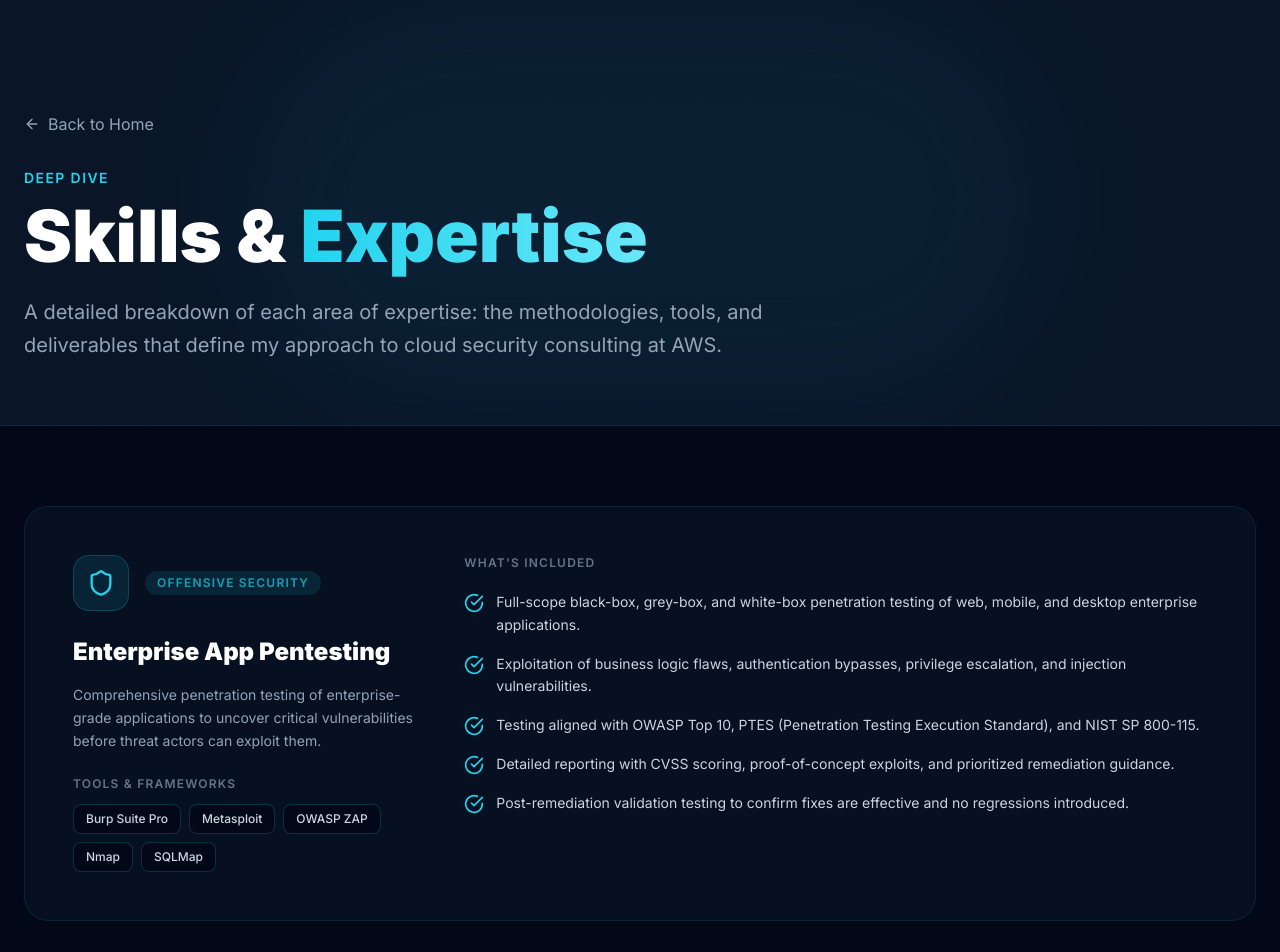
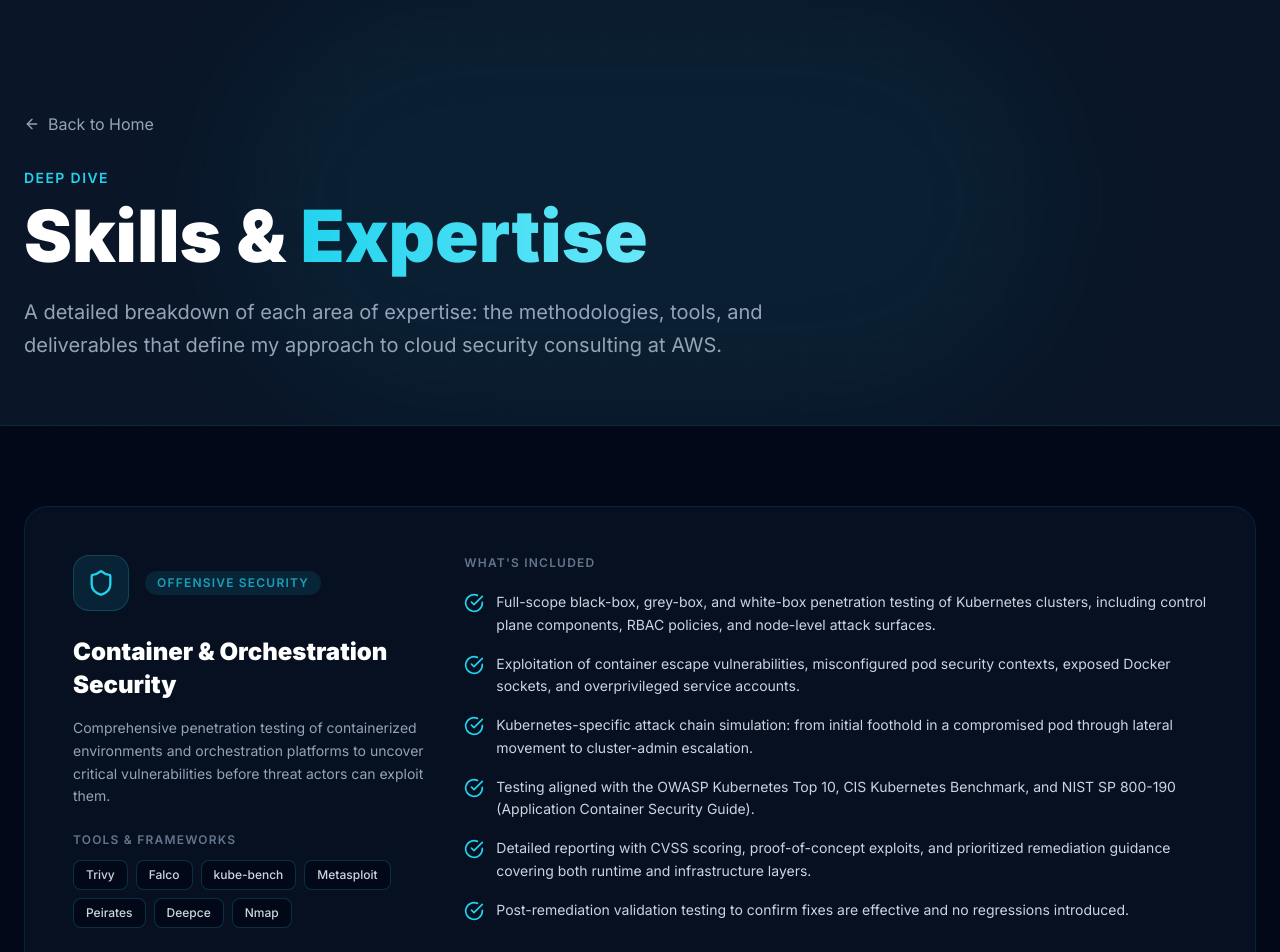
Before and after one commit to johndurso/nic-gumina, a Next.js app: page /skills in a window 1280 px wide. Shown: the top 952 px of the page. Built offline with nearby package versions, Linux system fonts and the light colour scheme.

Commit message:
update first skill block to Container & Orchestration Security on home page and skills page

```diff
--- a/app/skills/page.tsx
+++ b/app/skills/page.tsx
@@ -13,18 +13,19 @@ import {
 const skillDetails = [
   {
     icon: Shield,
-    title: "Enterprise App Pentesting",
+    title: "Container & Orchestration Security",
     tag: "Offensive Security",
     summary:
-      "Comprehensive penetration testing of enterprise-grade applications to uncover critical vulnerabilities before threat actors can exploit them.",
+      "Comprehensive penetration testing of containerized environments and orchestration platforms to uncover critical vulnerabilities before threat actors can exploit them.",
     details: [
-      "Full-scope black-box, grey-box, and white-box penetration testing of web, mobile, and desktop enterprise applications.",
-      "Exploitation of business logic flaws, authentication bypasses, privilege escalation, and injection vulnerabilities.",
-      "Testing aligned with OWASP Top 10, PTES (Penetration Testing Execution Standard), and NIST SP 800-115.",
-      "Detailed reporting with CVSS scoring, proof-of-concept exploits, and prioritized remediation guidance.",
+      "Full-scope black-box, grey-box, and white-box penetration testing of Kubernetes clusters, including control plane components, RBAC policies, and node-level attack surfaces.",
+      "Exploitation of container escape vulnerabilities, misconfigured pod security contexts, exposed Docker sockets, and overprivileged service accounts.",
+      "Kubernetes-specific attack chain simulation: from initial foothold in a compromised pod through lateral movement to cluster-admin escalation.",
+      "Testing aligned with the OWASP Kubernetes Top 10, CIS Kubernetes Benchmark, and NIST SP 800-190 (Application Container Security Guide).",
+      "Detailed reporting with CVSS scoring, proof-of-concept exploits, and prioritized remediation guidance covering both runtime and infrastructure layers.",
       "Post-remediation validation testing to confirm fixes are effective and no regressions introduced.",
     ],
-    tools: ["Burp Suite Pro", "Metasploit", "OWASP ZAP", "Nmap", "SQLMap"],
+    tools: ["Trivy", "Falco", "kube-bench", "Metasploit", "Peirates", "Deepce", "Nmap"],
   },
   {
     icon: Code2,
--- a/components/Skills.tsx
+++ b/components/Skills.tsx
@@ -12,9 +12,9 @@ import {
 const skills = [
   {
     icon: Shield,
-    title: "Enterprise App Pentesting",
+    title: "Container & Orchestration Security",
     description:
-      "Comprehensive penetration testing of enterprise-grade applications to uncover critical vulnerabilities before threat actors can exploit them.",
+      "Comprehensive penetration testing of containerized environments and orchestration platforms to uncover critical vulnerabilities before threat actors can exploit them.",
     tag: "Offensive Security",
   },
   {
```
